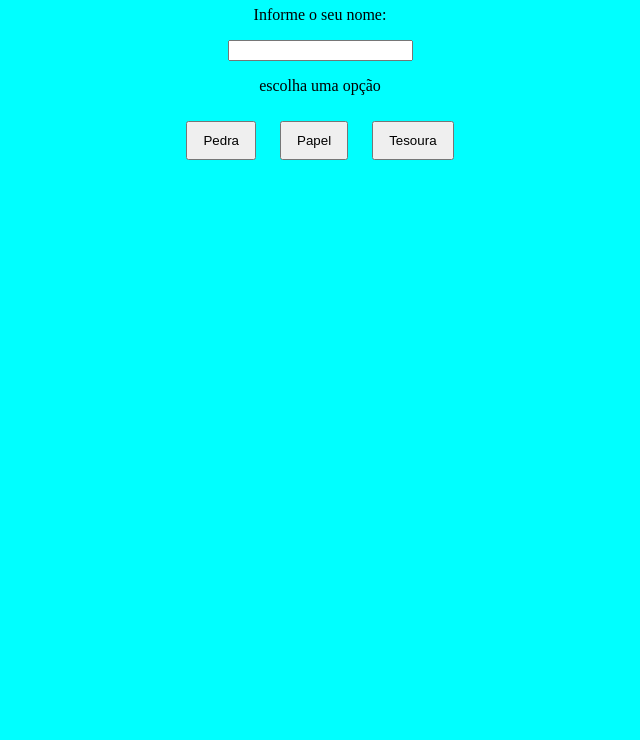
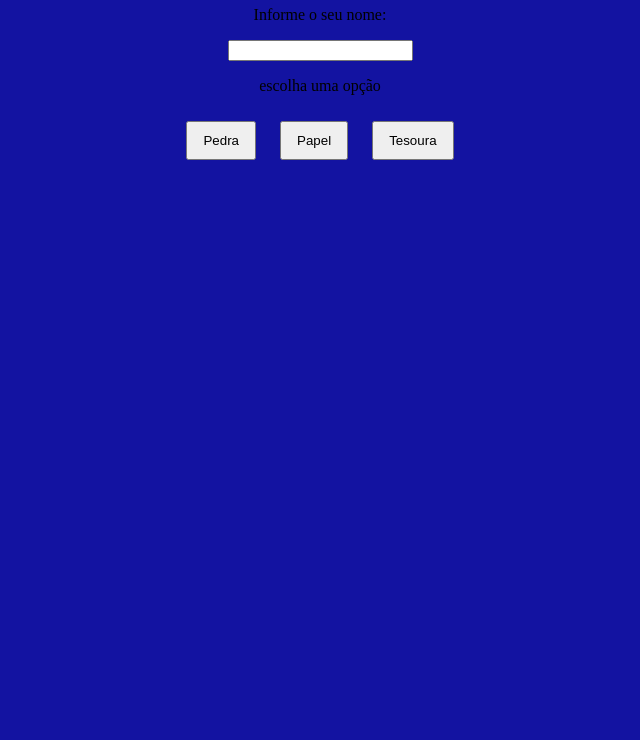
Before and after one commit to Patricio24344365/PEDRA-PAPEL-TESOURA, a plain HTML site: page index.html in a window 1280 px wide. Shown: the part 60-800 px from the top of the page, without its empty margins (320-960 px from the left). Drawn offline with Linux system fonts and the light colour scheme.

Commit message:
mudei a cor de fundo

```diff
--- a/index.html
+++ b/index.html
@@ -3,7 +3,7 @@
 
     </head>
 
-    <body style="text-align: center; background-color:aqua ">
+    <body style="text-align: center; background-color:rgb(19, 19, 161) ">
         <h1>Pedra papel tesoura</h1>
         <p>Informe o seu nome: </p>
         <input type="text" />
```
